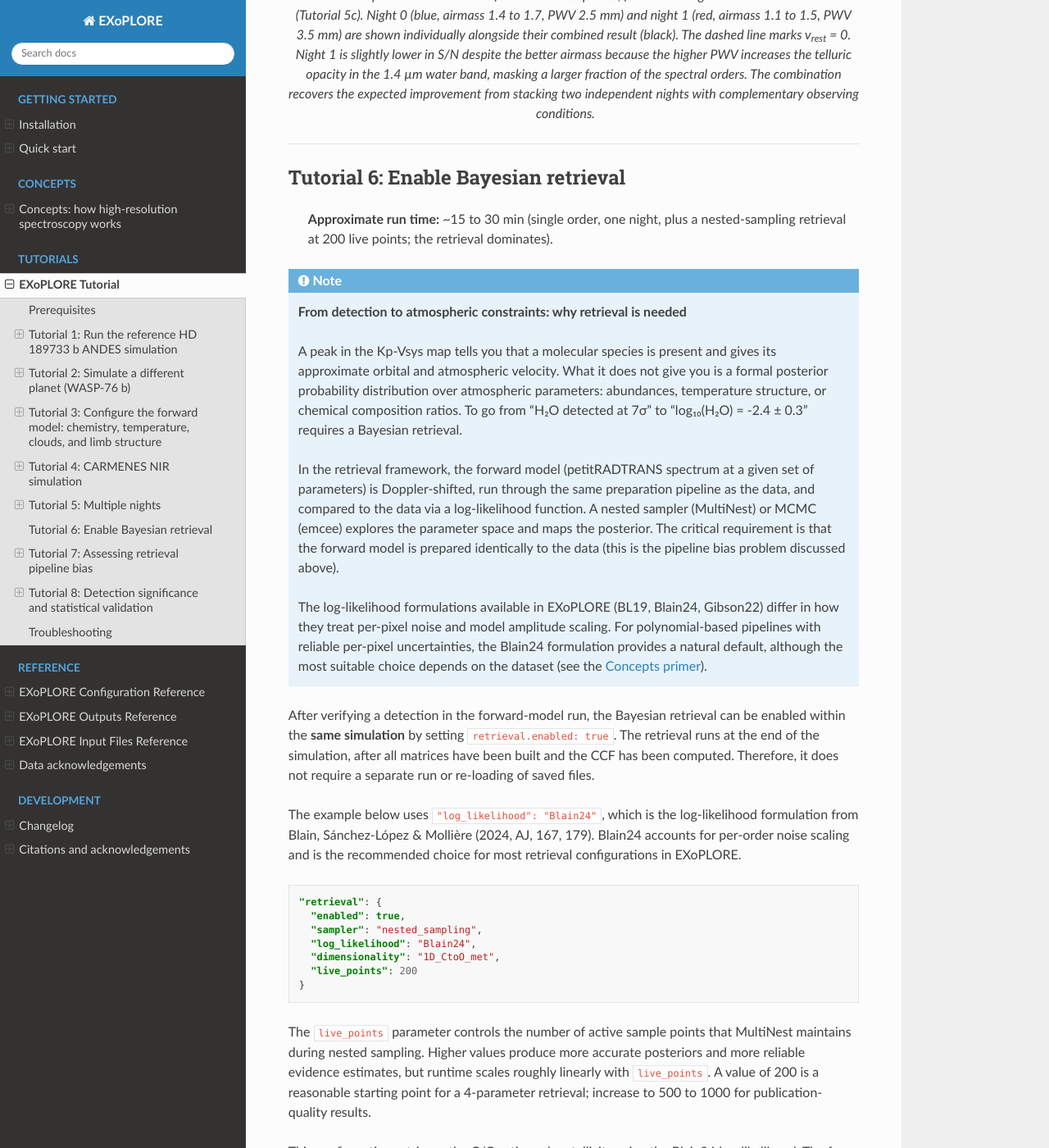
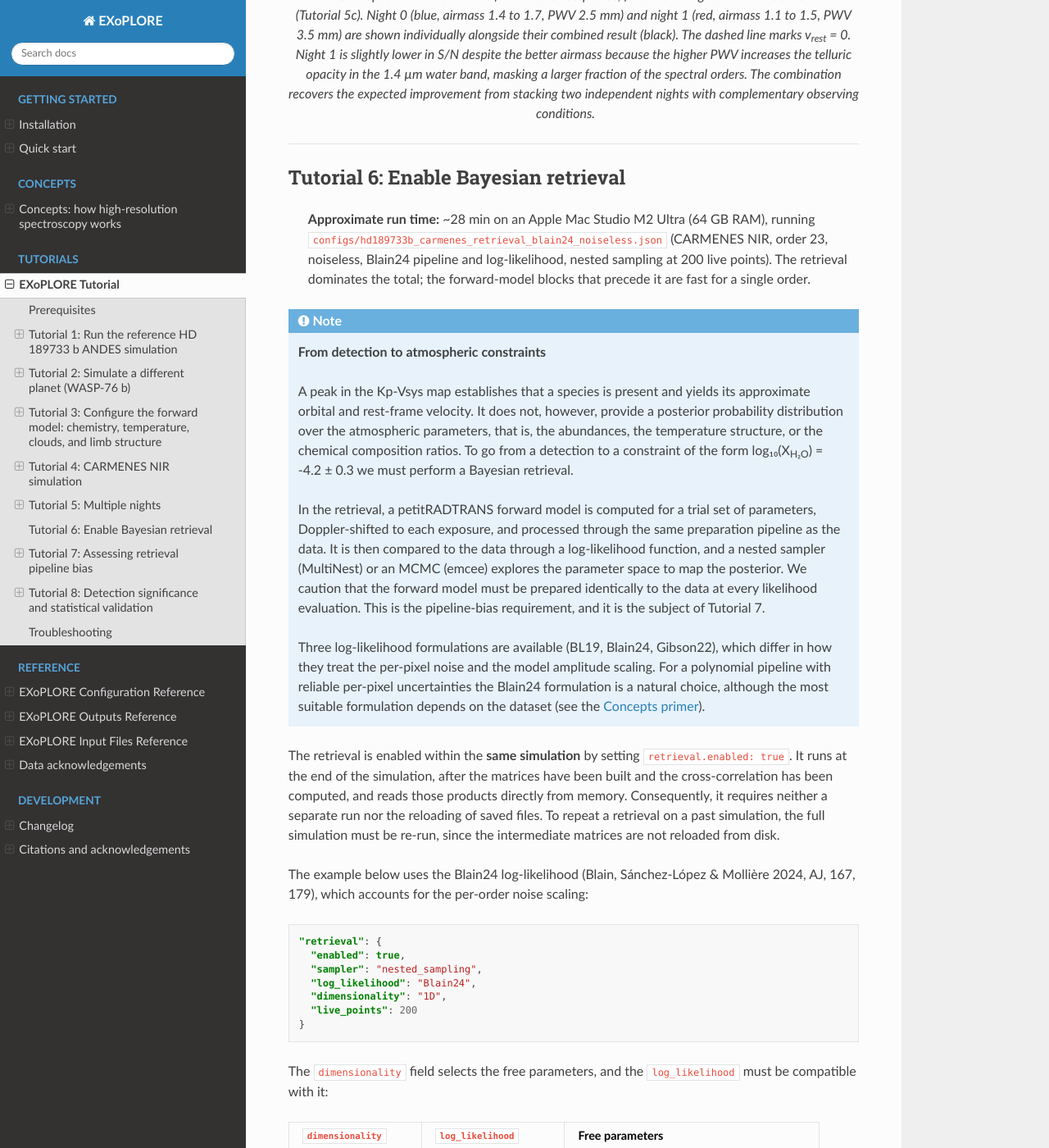
Before and after one commit to asanchezlopezIAA/EXoPLORE, a Sphinx documentation site: the page built from docs/tutorial.md, in a window 1280 px wide and 1400 px high, scrolled down 24119 px. Shown: the whole window at 82% size. Built offline with Sphinx 7.4.7 and the Read the Docs theme 3.1.0, drawn with Linux system fonts in a browser that asks for light colours; some of the changed text lies outside the part shown.

Commit message:
Tutorial 6: rerun 1D Blain24 retrieval, rewrite text, and style the corner plot

````diff
--- a/docs/tutorial.md
+++ b/docs/tutorial.md
@@ -652,74 +652,68 @@
 
 ## Tutorial 6: Enable Bayesian retrieval
 
-> **Approximate run time:** ~15 to 30 min (single order, one night, plus a nested-sampling retrieval at 200 live points; the retrieval dominates).
+> **Approximate run time:** ~28 min on an Apple Mac Studio M2 Ultra (64 GB RAM), running `configs/hd189733b_carmenes_retrieval_blain24_noiseless.json` (CARMENES NIR, order 23, noiseless, Blain24 pipeline and log-likelihood, nested sampling at 200 live points). The retrieval dominates the total; the forward-model blocks that precede it are fast for a single order.
 
 :::{note}
-**From detection to atmospheric constraints: why retrieval is needed**
+**From detection to atmospheric constraints**
 
-A peak in the Kp-Vsys map tells you that a molecular species is present and gives its approximate orbital and atmospheric velocity. What it does not give you is a formal posterior probability distribution over atmospheric parameters: abundances, temperature structure, or chemical composition ratios. To go from "H₂O detected at 7σ" to "log₁₀(H₂O) = -2.4 ± 0.3" requires a Bayesian retrieval.
+A peak in the Kp-Vsys map establishes that a species is present and yields its approximate orbital and rest-frame velocity. It does not, however, provide a posterior probability distribution over the atmospheric parameters, that is, the abundances, the temperature structure, or the chemical composition ratios. To go from a detection to a constraint of the form log₁₀(X<sub>H₂O</sub>) = -4.2 ± 0.3 we must perform a Bayesian retrieval.
 
-In the retrieval framework, the forward model (petitRADTRANS spectrum at a given set of parameters) is Doppler-shifted, run through the same preparation pipeline as the data, and compared to the data via a log-likelihood function. A nested sampler (MultiNest) or MCMC (emcee) explores the parameter space and maps the posterior. The critical requirement is that the forward model is prepared identically to the data (this is the pipeline bias problem discussed above).
+In the retrieval, a petitRADTRANS forward model is computed for a trial set of parameters, Doppler-shifted to each exposure, and processed through the same preparation pipeline as the data. It is then compared to the data through a log-likelihood function, and a nested sampler (MultiNest) or an MCMC (emcee) explores the parameter space to map the posterior. We caution that the forward model must be prepared identically to the data at every likelihood evaluation. This is the pipeline-bias requirement, and it is the subject of Tutorial 7.
 
-The log-likelihood formulations available in EXoPLORE (BL19, Blain24, Gibson22) differ in how they treat per-pixel noise and model amplitude scaling. For polynomial-based pipelines with reliable per-pixel uncertainties, the Blain24 formulation provides a natural default, although the most suitable choice depends on the dataset (see the [Concepts primer](concepts.md#5-from-cross-correlation-to-a-likelihood)).
+Three log-likelihood formulations are available (BL19, Blain24, Gibson22), which differ in how they treat the per-pixel noise and the model amplitude scaling. For a polynomial pipeline with reliable per-pixel uncertainties the Blain24 formulation is a natural choice, although the most suitable formulation depends on the dataset (see the [Concepts primer](concepts.md#5-from-cross-correlation-to-a-likelihood)).
 :::
 
-After verifying a detection in the forward-model run, the Bayesian retrieval can be enabled within the **same simulation** by setting `retrieval.enabled: true`. The retrieval runs at the end of the simulation, after all matrices have been built and the CCF has been computed. Therefore, it does not require a separate run or re-loading of saved files.
+The retrieval is enabled within the **same simulation** by setting `retrieval.enabled: true`. It runs at the end of the simulation, after the matrices have been built and the cross-correlation has been computed, and reads those products directly from memory. Consequently, it requires neither a separate run nor the reloading of saved files. To repeat a retrieval on a past simulation, the full simulation must be re-run, since the intermediate matrices are not reloaded from disk.
 
-The example below uses `"log_likelihood": "Blain24"`, which is the log-likelihood formulation from Blain, Sánchez-López & Mollière (2024, AJ, 167, 179). Blain24 accounts for per-order noise scaling and is the recommended choice for most retrieval configurations in EXoPLORE.
+The example below uses the Blain24 log-likelihood (Blain, Sánchez-López & Mollière 2024, AJ, 167, 179), which accounts for the per-order noise scaling:
 
 ```json
 "retrieval": {
   "enabled": true,
   "sampler": "nested_sampling",
   "log_likelihood": "Blain24",
-  "dimensionality": "1D_CtoO_met",
+  "dimensionality": "1D",
   "live_points": 200
 }
 ```
 
-The `live_points` parameter controls the number of active sample points that MultiNest maintains during nested sampling. Higher values produce more accurate posteriors and more reliable evidence estimates, but runtime scales roughly linearly with `live_points`. A value of 200 is a reasonable starting point for a 4-parameter retrieval; increase to 500 to 1000 for publication-quality results.
-
-This configuration retrieves the C/O ratio and metallicity using the Blain24 log-likelihood. The four supported retrieval modes and their required likelihood are:
+The `dimensionality` field selects the free parameters, and the `log_likelihood` must be compatible with it:
 
 | `dimensionality` | `log_likelihood` | Free parameters |
 |---|---|---|
-| `"1D"` | `"BL19"` or `"Blain24"` | log(VMR), Kp, T_eq, v_wind |
-| `"1D_Gibson22"` | `"Gibson22"` **only** | log(VMR), Kp, T_eq, v_wind, β |
+| `"1D"` | `"BL19"` or `"Blain24"` | log(VMR), Kp, T_eq, v_rest |
+| `"1D_Gibson22"` | `"Gibson22"` **only** | log(VMR), Kp, T_eq, v_rest, β |
 | `"1D_CtoO_met"` | `"BL19"` or `"Blain24"` | C/O, metallicity (EasyChem) |
-| `"1D_extended"` | `"BL19"` or `"Blain24"` | log(VMR) × 6 species, Kp, T_eq, v_wind |
-| `"1D_extended_fast"` | `"BL19"` or `"Blain24"` | log(VMR) × 6 species, T_eq (Kp/v_wind fixed) |
+| `"1D_extended"` | `"BL19"` or `"Blain24"` | log(VMR) × 6 species, Kp, T_eq, v_rest |
+| `"1D_extended_fast"` | `"BL19"` or `"Blain24"` | log(VMR) × 6 species, T_eq (Kp/v_rest fixed) |
 | `"2D"` | `"BL19"` or `"Blain24"` | morning/evening VMR + T_eq |
 
-> **`1D_Gibson22` must be paired with `Gibson22` only.** The β parameter is the noise-scaling degree of freedom that makes Gibson22 physically meaningful (using it with Blain24 or BL19 samples β but never uses it, producing a meaningless posterior). The simulator raises a `ValueError` on invalid combinations.
+We note that `1D_Gibson22` must be paired with `Gibson22`, and no other. The β parameter is the noise-scaling degree of freedom that makes the Gibson22 formulation self-consistent; pairing it with Blain24 or BL19 would sample β without ever using it, yielding a meaningless posterior. The simulator raises a `ValueError` on any invalid combination.
 
-Retrieval dependencies must be installed to that end:
+The `live_points` field sets the number of active points that MultiNest maintains during nested sampling. A larger value produces a more accurate posterior and a more reliable evidence estimate, at a run time that grows roughly linearly with it. In our experience 200 is adequate for a four-parameter retrieval, and 500 to 1000 is appropriate for publication-quality posteriors. The full run time is typically one to four hours, depending on `live_points`, the number of orders, and the machine.
+
+The retrieval requires three additional dependencies:
 
 ```bash
 pip install pymultinest emcee corner
 ```
 
-`pymultinest` is needed for nested sampling, `emcee` for the MCMC sampler, and `corner` for posterior corner plots. PyMultiNest also requires the compiled MultiNest Fortran library (see its [installation guide](https://github.com/JohannesBuchner/PyMultiNest)).
+Here `pymultinest` provides the nested sampler, `emcee` the MCMC sampler, and `corner` the posterior corner plots. PyMultiNest further requires the compiled MultiNest Fortran library (see its [installation guide](https://github.com/JohannesBuchner/PyMultiNest)).
 
-> **Important:** the retrieval reads the spectral matrices and mask arrays that the forward-model blocks built in memory during the same run. It does not load previously saved NPZ files from disk. To re-run the retrieval on a previous simulation, the full simulation must be re-run (or a retrieval-only entry point must be implemented).
+The MultiNest chain files are written to `<run_name>/matrices/matrices_<run_name>/` and the corner plot to `<run_name>/plots/`. See [docs/outputs.md](outputs.md#retrieval-outputs) for how to read and plot the posteriors.
 
-Typical run time: 1 to 4 hours depending on `live_points`, number of orders, and the machine.
-
-**Retrieval output:** MultiNest chain files are written to `<run_name>/matrices/matrices_<run_name>/` and the corner plot PDF to `<run_name>/plots/`. See [docs/outputs.md](outputs.md#retrieval-outputs) for how to read and plot the posteriors.
-
-A ready-made config for this tutorial (CARMENES NIR, order 23, noiseless, Blain24 pipeline and log-likelihood, `1D_CtoO_met` dimensionality) is provided:
+A ready-to-run config is provided at `configs/hd189733b_carmenes_retrieval_blain24_noiseless.json` (CARMENES NIR, order 23, noiseless, Blain24 pipeline and log-likelihood, `1D` dimensionality):
 
 ```bash
-python -u scripts/run_exoplore.py configs/hd189733b_carmenes_retrieval_cto_met.json --run
+python -u scripts/run_exoplore.py configs/hd189733b_carmenes_retrieval_blain24_noiseless.json --run
 ```
-
-The retrieval produces a corner plot of the marginal and joint posterior distributions. The example below shows a `1D` retrieval (log₁₀(X<sub>H₂O</sub>), K<sub>P</sub>, T<sub>eq</sub>, and v<sub>wind</sub>) of a noiseless CARMENES NIR order, recovering the injected truth values (dashed lines).
 
 ```{figure} figures/tutorial6_retrieval_corner.png
 :width: 75%
 :align: center
 
-Posterior distributions from a Blain24 retrieval of a single noiseless CARMENES NIR order of HD 189733 b. The diagonal panels show the marginal distribution of each parameter and the off-diagonal panels the pairwise joint distributions, with contours at the 68 and 95 per cent credible levels. Dashed lines mark the injected truth values.
+Posterior distributions from a `1D` Blain24 retrieval of a single noiseless CARMENES NIR order (order 23) of HD 189733 b. The free parameters are the logarithmic water volume mixing ratio log₁₀(X<sub>H₂O</sub>), the orbital velocity semi-amplitude K<sub>P</sub>, the equilibrium temperature T<sub>eq</sub>, and the rest-frame velocity v<sub>rest</sub>. The diagonal panels show the marginal distribution of each parameter, and the off-diagonal panels the pairwise joint distributions, with contours at the 68 and 95 per cent credible levels. Red lines mark the injected truth values, and dashed lines the 16th, 50th, and 84th posterior percentiles. All four truths are recovered within the credible intervals: log₁₀(X<sub>H₂O</sub>) = -2.9 ± 0.5, K<sub>P</sub> = 150.0 ± 4.0 km s<sup>-1</sup>, T<sub>eq</sub> = 1170 ± 80 K, and v<sub>rest</sub> = 0.0 ± 0.2 km s<sup>-1</sup>.
 ```
 
 ---
````
Also changed, not shown: docs/figures/tutorial6_retrieval_corner.png, 1 other file.
